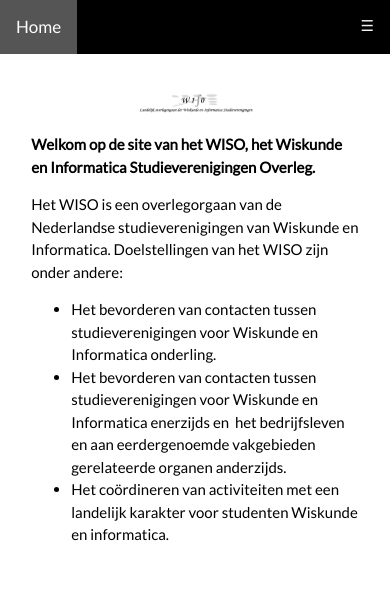
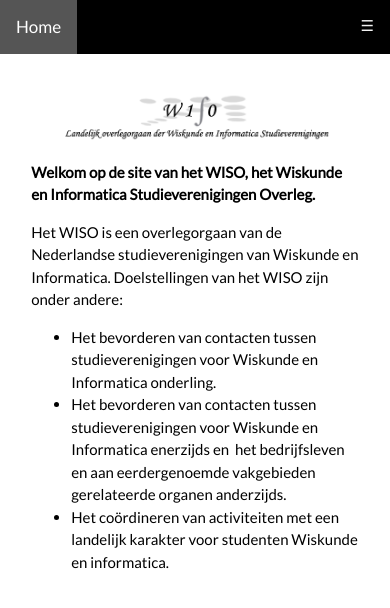
Before and after one commit to Gulianrdgd/wiso, a plain HTML site: page index.html in a window 390 px wide. Drawn offline with Linux system fonts and the light colour scheme.

Commit message:
More repsponsive

```diff
--- a/main.css
+++ b/main.css
@@ -1,9 +1,7 @@
 
 .logo {
-    margin: 10% auto 20px;
     display: block;
     vertical-align: middle;
-    max-width:30%;
 }
 
 .homepage {
@@ -118,9 +116,12 @@
     .homepage {
         margin: 5% 30%;
     }
-
     .vereniging {
     margin: 5% 20%;
+    }
+    .logo{
+    margin: 10% auto 20px;
+    max-width:30%;
     }
 }
 
@@ -132,4 +133,8 @@
     .vereniging {
     margin: 5% 8%;
     }
+    .logo{
+    margin: 10% auto 8px;
+    max-width:70%;
+    }
 }
```
